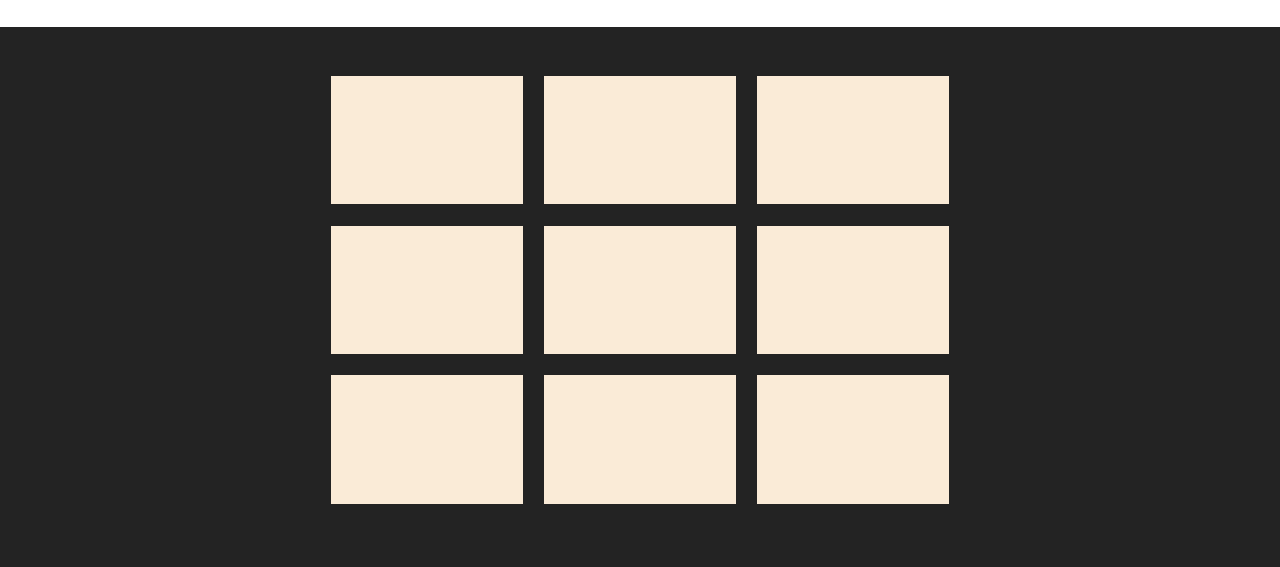
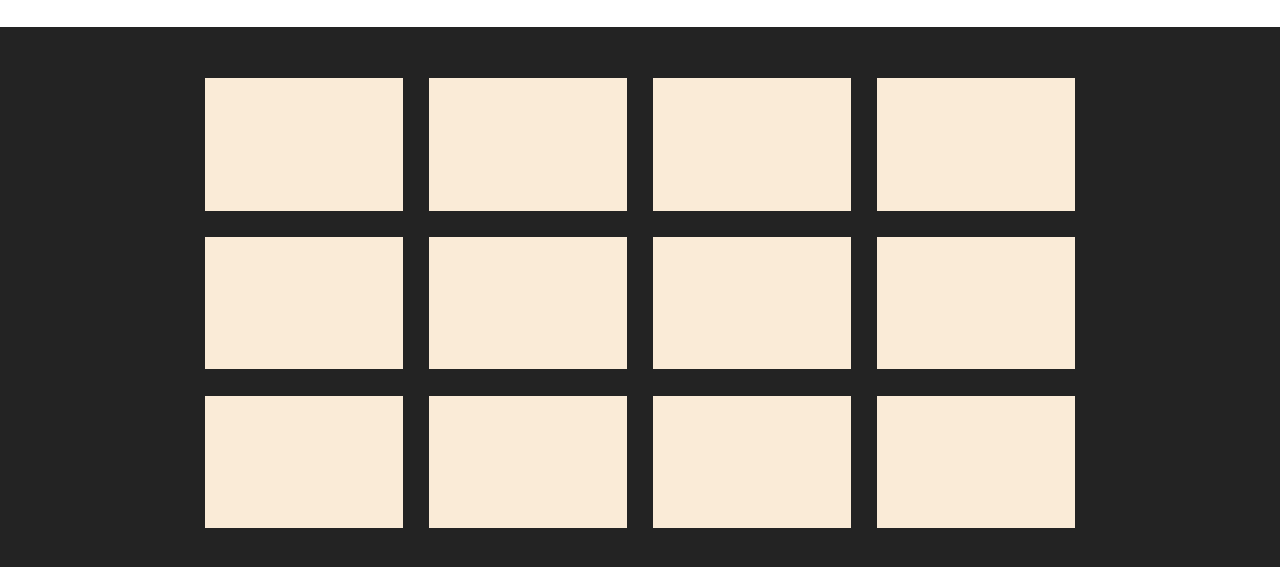
Before and after one commit to HAZberi/the-memory-game, a plain HTML site: page index.html in a window 1280 px wide. Shown: the part 59-626 px from the top of the page. Drawn offline with Linux system fonts and the light colour scheme.

Commit message:
added 12 tiles

```diff
--- a/colorGame.js
+++ b/colorGame.js
@@ -49,6 +49,15 @@ const isMatch = function (d1, d2) {
   if (d1 === d2) return true;
   return false;
 };
+
+const shuffleArray = function(arr){
+	for (let i = arr.length - 1; i > 0; i--) {
+        let j = Math.floor(Math.random() * (i + 1));
+        let temp = arr[i];
+        arr[i] = arr[j];
+        arr[j] = temp;
+    }
+}
 
 // covers.forEach(cover => cover.style.display = 'block')
 // images.forEach(image => image.style.display = 'none')
--- a/index.html
+++ b/index.html
@@ -52,6 +52,18 @@
 			<div class="cover"></div>
 			<img src="./img/img-4.jpg" class='image' id= '9'>
 		</div>
+		<div class="cards">
+			<div class="cover"></div>
+			<img src="./img/img-5.jpg" class='image' id= '7'>
+		</div>
+		<div class="cards">
+			<div class="cover"></div>
+			<img src="./img/img-3.jpg" class='image' id= '8'>
+		</div>
+		<div class="cards">
+			<div class="cover"></div>
+			<img src="./img/img-4.jpg" class='image' id= '9'>
+		</div>
 	</div>
 	<script type="text/javascript" src="colorGame.js"></script>
 </body>
--- a/styleGame.css
+++ b/styleGame.css
@@ -5,7 +5,7 @@ body {
   font-family: "Tahoma";
 }
 #cards-container {
-  width: 50%;
+  width: 70%;
   /*Margin Auto is used in the parent element to center align child elements*/
   margin: 3% auto;
   display: flex;
@@ -16,8 +16,8 @@ body {
 }*/
 .cards {
   /*Each square will only take up 30% of the div which makes 3 sidebyside divs occupy 90% total and a margin of 1.66 is added */
-  width: 30%;
-  margin: 1.66%;
+  width: 22%;
+  margin: 1.5%;
   /*float is used to move the subsequent divs to the left with respect to parent div*/
   /* float: left; */
 
```
